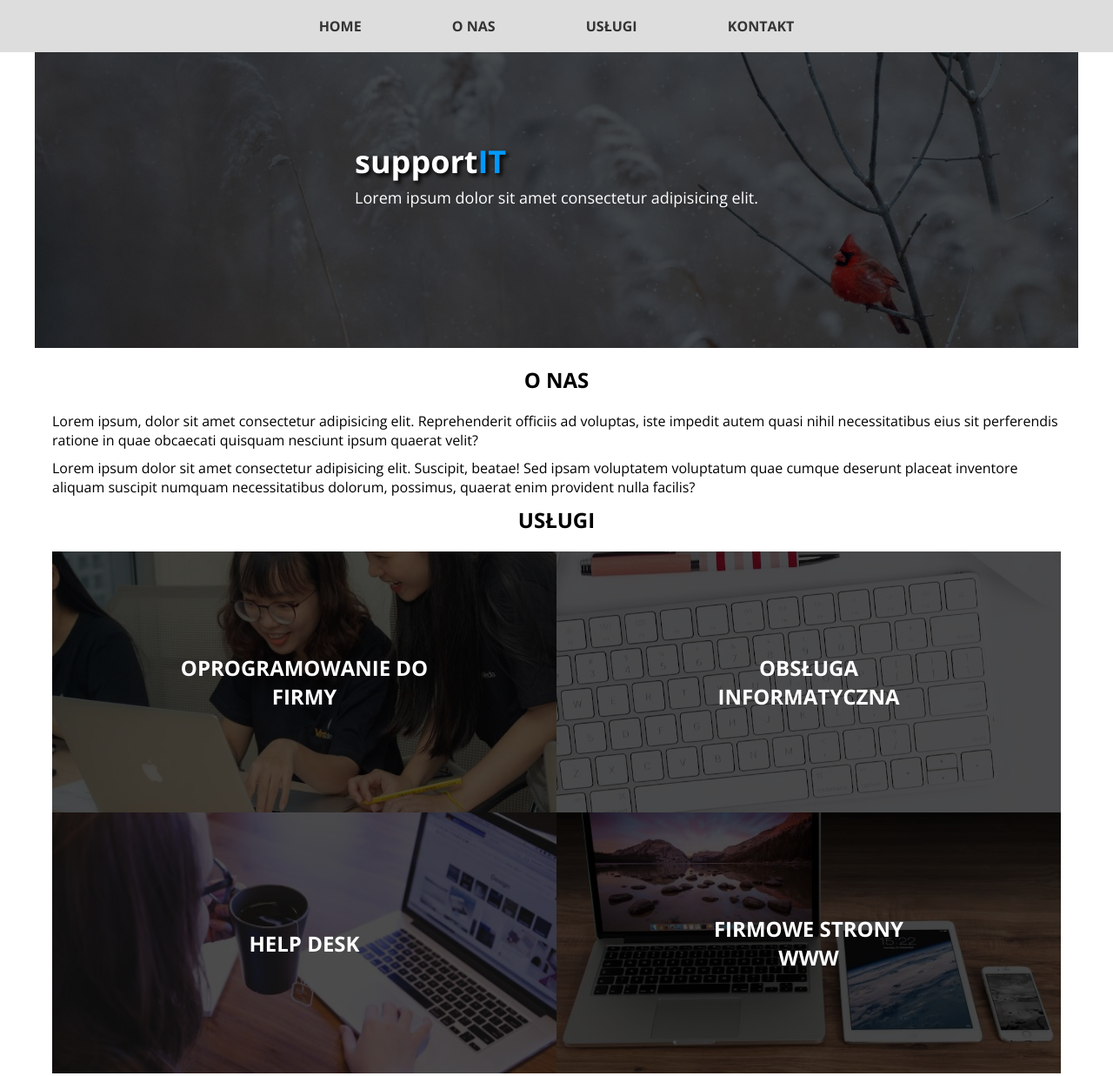
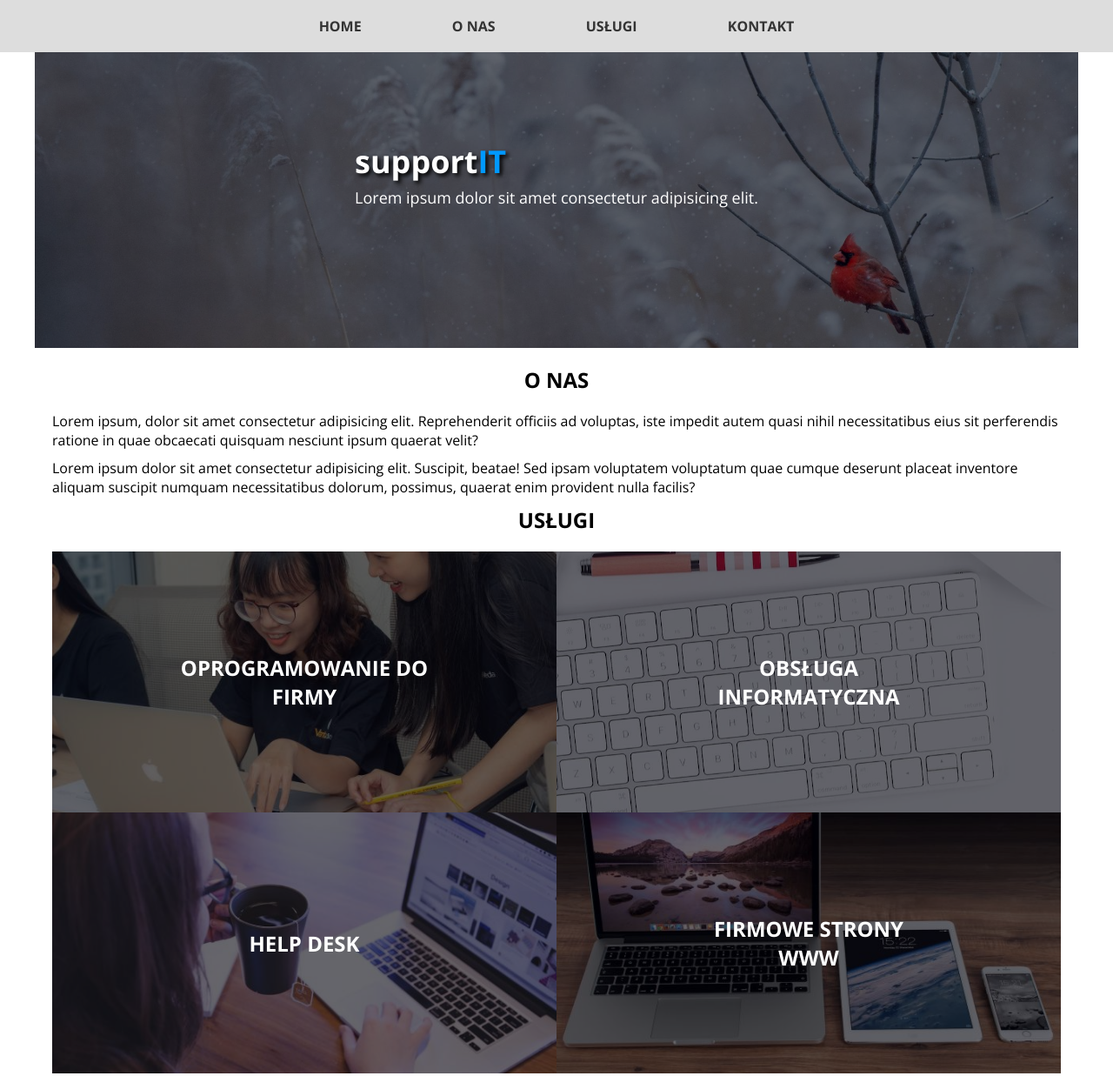
Before and after one commit to cyunczykg/RWD-burger, a plain HTML site: page index.html in a window 1280 px wide. Shown: the top 1237 px of the page at 87% size. Drawn offline with nearby package versions, Linux system fonts and the light colour scheme.

Commit message:
Images background shadows optimisation ::before elements

```diff
--- a/index.html
+++ b/index.html
@@ -45,7 +45,7 @@
 
 
     <header class="header wrapper" id="change-hero-txt">
-        <div class="hero-bg"></div>
+        <!-- <div class="hero-bg"></div> -->
         <div class="hero-txt">
             <h1>support<span>IT</span></h1>
             <p>Lorem ipsum dolor sit amet consectetur adipisicing elit.</p>
@@ -65,25 +65,22 @@
         <h2 class="section-title">Usługi</h2>
         <div class="product-box">
             <div class="products first-product">
-                <div class="hero-bg"></div>
+                <!-- <div class="hero-bg"></div> cień dodany za pomocą &:before-->
                 <div class="hero-txt">
                     <h3>Oprogramowanie do firmy</h3>
                 </div>
             </div>
             <div class="products second-product">
-                <div class="hero-bg"></div>
                 <div class="hero-txt">
                     <h3>Obsługa informatyczna</h3>
                 </div>
             </div>
             <div class="products third-product">
-                <div class="hero-bg"></div>
                 <div class="hero-txt">
                     <h3>Help desk</h3>
                 </div>
             </div>
             <div class="products fourth-product">
-                <div class="hero-bg"></div>
                 <div class="hero-txt">
                     <h3>Firmowe strony www</h3>
                 </div>
--- a/sass/style.scss
+++ b/sass/style.scss
@@ -1,5 +1,5 @@
 $main-color: #09f;
-$semitransparent-background: rgba(0, 0, 0, 0.7);
+$semitransparent-background: rgba(0, 0, 9, 0.6);
 
 * {
 	box-sizing: border-box;
@@ -25,6 +25,7 @@ section {
 	width: 100%;
 }
 
+// do zastąpienia z użyciem ::after content ""
 .hero-bg {
 	position: absolute;
 	height: 100%;
@@ -183,6 +184,15 @@ section {
 		text-transform: uppercase;
 		color: $main-color;
 	}
+	&:before {
+		content: '';
+		position: absolute;
+		height: 100%;
+		width: 100%;
+		top: 0;
+		left: 0;
+		background-color: $semitransparent-background;
+	}
 }
 
 /* main */
@@ -212,7 +222,27 @@ main {
 	h3 {
 		text-transform: uppercase;
 	}
+	&:before {
+		content: '';
+		position: absolute;
+		height: 100%;
+		width: 100%;
+		top: 0;
+		left: 0;
+		background-color: $semitransparent-background;
+	}
 }
+
+// przeniesione do .products &:before
+// .products::before {
+// 	content: '';
+// 	position: absolute;
+// 	height: 100%;
+// 	width: 100%;
+// 	top: 0;
+// 	left: 0;
+// 	background-color: $semitransparent-background;
+// }
 
 .product-box {
 	margin: 0px 20px;
```
Also changed, not shown: css/style.css, 1 other file.
